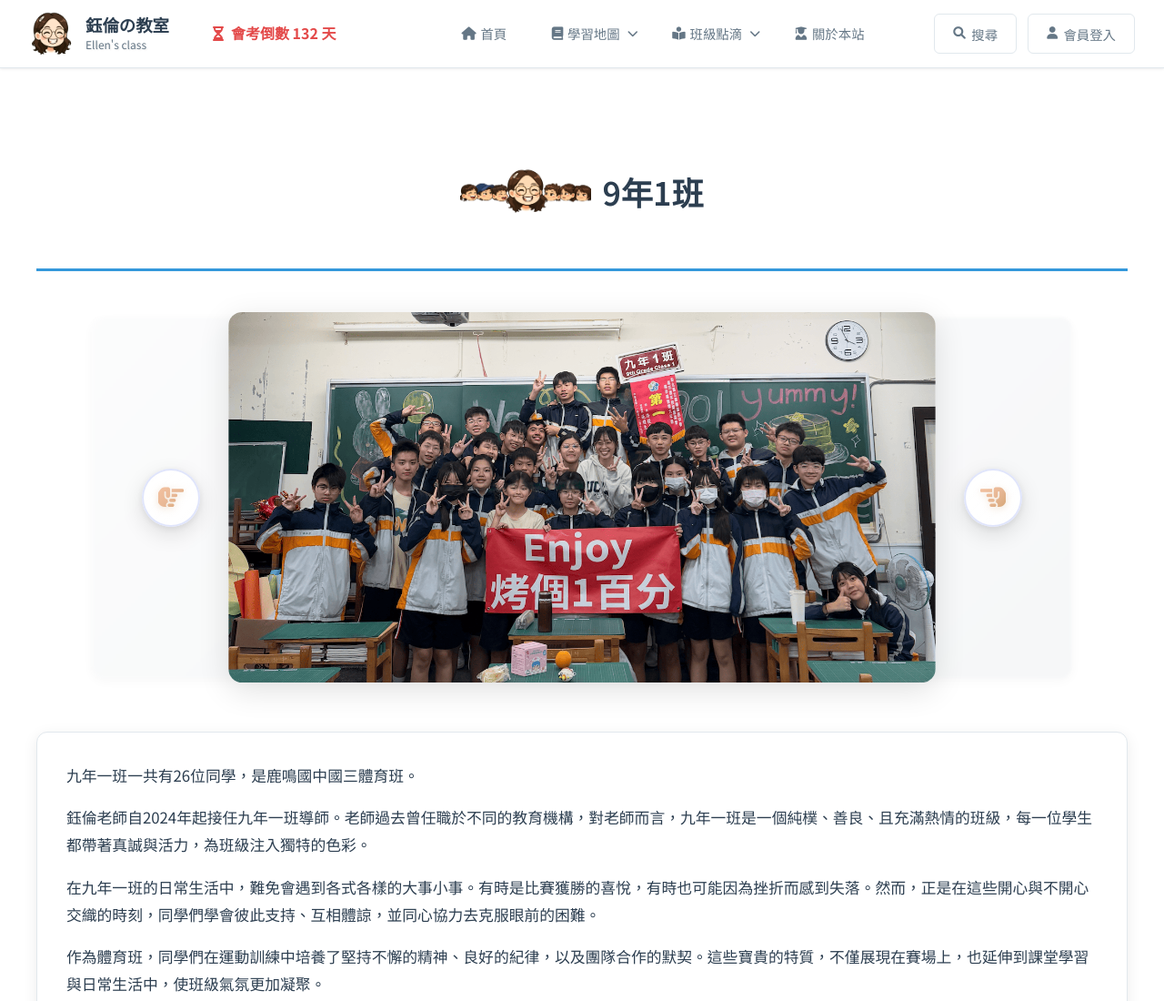
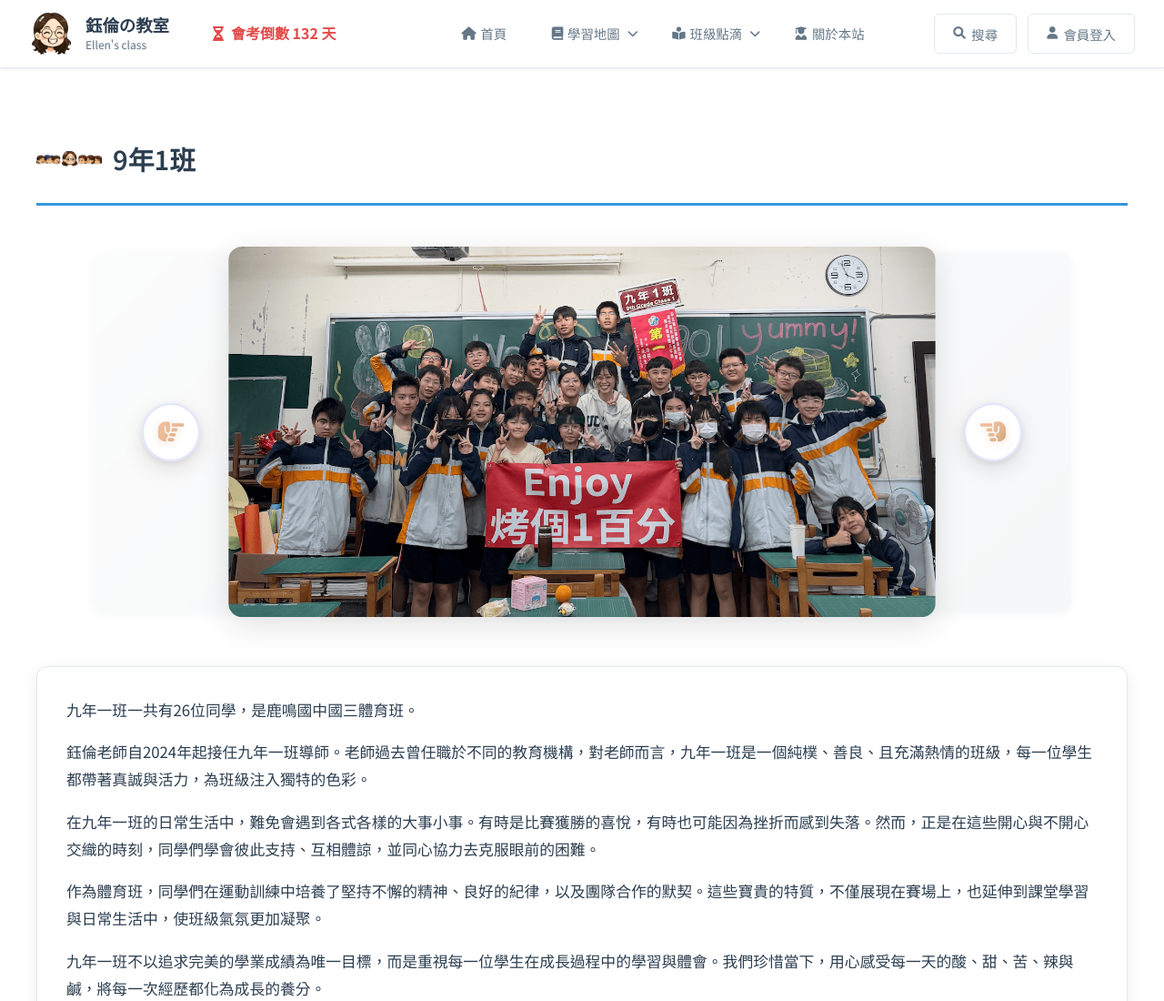
Before and after one commit to rennychou599-lgtm/ellen-classroom, a website: page class-901.html in a window 1280 px wide. Shown: the top 1100 px of the page at 91% size. Drawn offline with Linux system fonts and the light colour scheme; a web font is replaced by a local one.

Commit message:
將9年1班logo改為students3.png

```diff
--- a/class-901.html
+++ b/class-901.html
@@ -396,10 +396,10 @@
         <div class="class-container">
             <!-- 班級介紹 -->
             <div class="class-section">
-                <h2 class="section-title" style="justify-content: center;">
-                    <img src="images2/students-2.png" alt="9年1班logo"
-                        style="width: 5em; height: 5em; object-fit: contain; flex-shrink: 0;" loading="lazy">
-                    <span style="font-size: 2.2rem; font-weight: 600;">9年1班</span>
+                <h2 class="section-title">
+                    <img src="images2/students3.png" alt="9年1班logo"
+                        style="width: 2.5em; height: 2.5em; object-fit: contain; flex-shrink: 0;" loading="lazy">
+                    9年1班
                 </h2>
                 <div style="display: flex; flex-direction: column; gap: 0.5rem;">
                     <!-- 照片輪播區 -->
```
Also changed, not shown: images2/students3.png (added).
